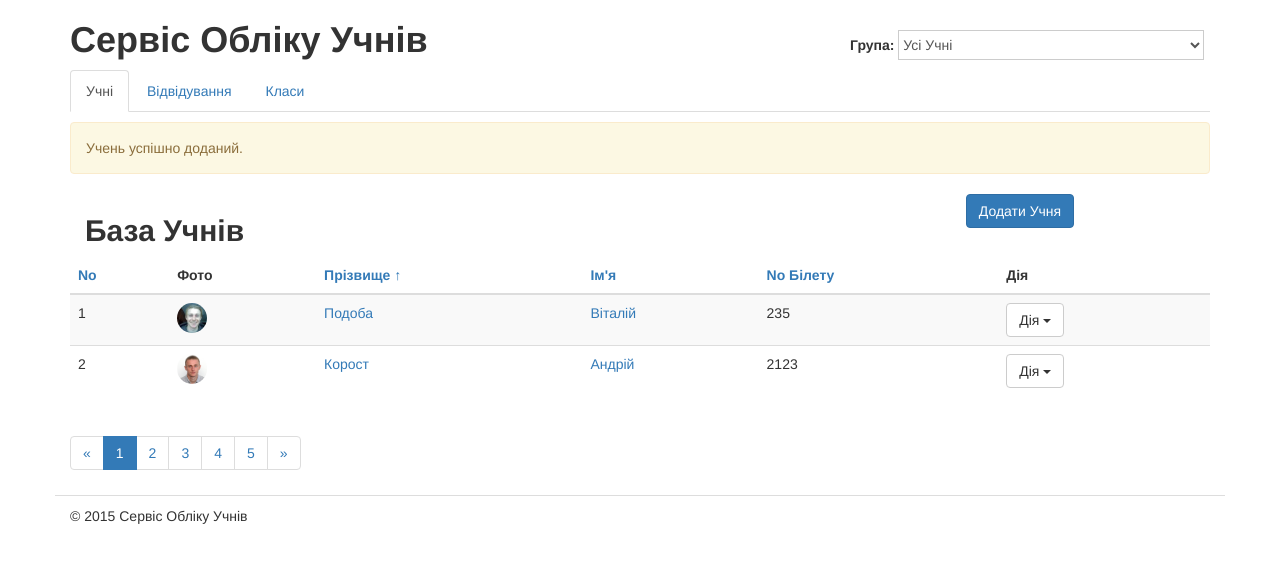
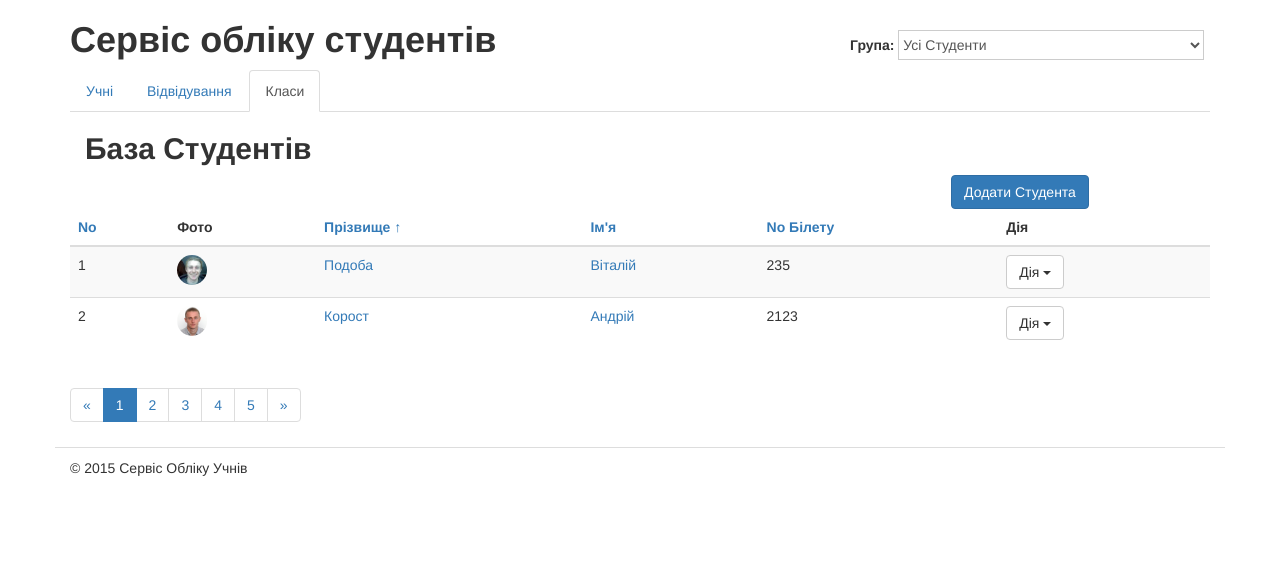
Before and after one commit to mamax/django-pupils, a Django app: page / in a window 1280 px wide. Shown: the top 563 px of the page. Run offline with Django 3.2, Linux system fonts and the light colour scheme; some libraries are stand-ins or nearby versions.

Commit message:
extending pupils and groups from base.html

```diff
--- /dev/null
+++ b/pupils/templates/pupils/base.html
@@ -0,0 +1,91 @@
+{% load static from staticfiles %}
+
+<!DOCTYPE html>
+<html lang="uk">
+<head>
+    <meta charset="UTF-8"/>
+    <title>Сервіс Обліку Студентів {% block meta_title %}{% endblock meta_title %}</title>
+
+    <meta name="description" value="Система Обліку Стундентів Навчального Закладу"/>
+    <meta name="viewport" content="width=device-width, initial-scale=1">
+
+    <!-- Include Styles -->
+    <link rel="stylesheet" href="https://cdn.jsdelivr.net/bootstrap/3.3.0/css/bootstrap.min.css">
+    <link rel="stylesheet" href="{% static "css/main.css" %}">
+
+    {% block extra_css %}{% endblock extra_css %}
+
+</head>
+<body>
+<!-- Start container -->
+<div class="container">
+    <!-- Start header -->
+    <div class="row" id="header">
+        <!--Logo -->
+        <div class="col-xs-8">
+            <h1>Сервіс обліку студентів</h1>
+        </div>
+
+        <!-- Group selector-->
+        <div class="col-xs-4" id="group-selector">
+            <strong>Група:</strong>
+            <select>
+                <option value="">Усі Студенти</option>
+                <option value="">5-А, Подоба Віталій (No 254)</option>
+                <option value="">8-Б, Корост Андрій (No 2123)</option>
+            </select>
+        </div>
+    </div>
+    <!-- END Header-->
+
+    <!-- Start SubHeader-->
+    <div class="row" id="sub-header">
+        <div class="col-xs-12">
+            <ul class="nav nav-tabs" role="tablist">
+                <li role="presentation"><a href="{% url "home" %}">Учні</a></li>
+                <li role="presentation"><a href="{% url "journal" %}">Відвідування</a></li>
+                <li role="presentation" class="active"><a href="{% url "groups" %}">Класи</a></li>
+            </ul>
+        </div>
+    </div>
+    <!-- End SubHeader -->
+
+    <!-- Start Main Page Content -->
+    <div class="row" id="content-columns">
+
+        <div class="col-xs-12" id="content-column">
+            <!-- Status Message -->
+            {% comment "Not used alert so far" %}
+            <div class="alert alert-warning" role="alert">Клас успішно доданий.</div>
+            {% endcomment %}
+            <div class="col-xs-8">
+                <h2>{% block title %}{% endblock title %}</h2>
+            </div>
+
+        {% block content %}
+
+
+        {% endblock content %}
+
+        </div>
+    </div>
+    <!-- End Main Page Content -->
+    <!-- Start Footer -->
+    <div class="row" id="footer">
+        <div class="col-xs-12">
+            &copy; 2015 Сервіс Обліку Учнів
+        </div>
+    </div>
+    <!-- End Footer -->
+</div>
+<!--End Container-->
+
+
+<!-- Javascripts Section -->
+<script src="http://cdnjs.cloudflare.com/ajax/libs/jquery/2.1.1/jquery.js"></script>
+<script src="https://cdn.jsdelivr.net/bootstrap/3.3.0/js/bootstrap.min.js"></script>
+
+{% block extra_js %}{% endblock extra_js %}
+
+</body>
+</html>
--- a/pupils/templates/pupils/pupils_list.html
+++ b/pupils/templates/pupils/pupils_list.html
@@ -1,71 +1,22 @@
+{% extends "pupils/base.html" %}
+
 {% load static from staticfiles %}
- <!DOCTYPE html>
-  <html lang="uk">
-  <head>
-  <meta charset="UTF-8"/>
-  	<title>База Учнів</title>
-  	  <meta name="description" value="Система Обліку Учнів Навчального Закладу" />
-	  <meta name="viewport" content="width=device-width, initial-scale=1">
 
-  	<!-- Include Styles -->
-		<link rel="stylesheet" href="https://cdn.jsdelivr.net/bootstrap/3.3.0/css/bootstrap.min.css">
-        <link rel="stylesheet" href="{% static "css/main.css" %}">
-		<style type="text/css">.col-xs-12, .col-xs-4, .col-xs-8
-		</style>
-  </head>
-  <body>
-  	<!-- Start container -->
-  	<div class= "container">
-  	<!-- Start header -->
-  		<div class= "row" id ="header">
-  		<!--Logo -->
-  			<div class = "col-xs-8">
-  				<h1>Сервіс Обліку Учнів</h1>
-  			</div>
+{% block meta_title %} - Студенти{% endblock meta_title %}
 
-  		<!-- Group selector-->
-  			<div class = "col-xs-4" id= "group-selector">
-  				<strong>Група:</strong>
-				<select>
-					<option value="">Усі Учні</option>
-					<option value="">5-А, Подоба Віталій (No 254)</option>
-					<option value="">8-Б, Корост Андрій (No 2123)</option>
-				</select>
-  			</div>
-  		</div>
-  		<!-- END Header-->
+{% block title %}База Студентів{% endblock title %}
 
-  		<!-- Start SubHeader-->
-  		<div class ="row" id = "sub-header">
-  			<div class="col-xs-12">
-  				<ul class="nav nav-tabs" role="tablist">
-					<li role="presentation" class="active"><a href="{% url "home" %}">Учні</a></li>
-					<li role="presentation"><a href="{% url "journal" %}">Відвідування</a></li>
-					<li role="presentation"><a href="{% url "groups" %}">Класи</a></li>
-				</ul>
-  			</div>
-  		</div>
-  		<!-- End SubHeader -->
 
-  		<!-- Start Main Page Content -->
-		<div class="row" id="content-columns">
+            {% block content %}
+                <div class="col-xs-8" id="content-column"></div>
+                <div class="col-xs-4">
+                        <!-- Add Student Button -->
+                         <center>
+                               <a  href="{% url "pupils_add" %}" class="btn btn-primary">Додати Студента</a>
+                         </center>
+                </div>
 
-			<div class="col-xs-12" id="content-column">
-				<!-- Status Message -->
-					<div class="alert alert-warning" role="alert">Учень успішно доданий.</div>
 
-					<div class = "col-xs-8">
-						<h2>База Учнів</h2>
-					</div>
-
-					<div class = "col-xs-4">
-						<!-- Add Student Button -->
-						<center>
-					<a class="btn btn-primary" href="{% url "pupils_add" %}">Додати Учня</a>
-							</center>
-					</div>
-
-					<div>
 					<!-- Start Students Listing -->
 							<table class="table table-hover table-striped">
 								<thead>
@@ -107,6 +58,7 @@
 										{% endfor %}
 									</tbody>
 						</table>
+                    <!-- End Students Listing -->
 						<nav>
 							<ul class="pagination">
 								<li><a href="#">&laquo;</a></li>
@@ -118,24 +70,4 @@
 								<li><a href="#">&raquo;</a></li>
 							</ul>
 						</nav>
-				<!-- End Students Listing -->
-					</div>
-			</div>
-		</div>
-		<!-- End Main Page Content -->
-		<!-- Start Footer -->
-		<div class="row" id="footer">
-			<div class="col-xs-12">
-				&copy; 2015 Сервіс Обліку Учнів
-			</div>
-		</div>
-		<!-- End Footer -->
-	</div>
-	<!--End Container-->
-
-
-	<!-- Javascripts Section -->
-		<script src="http://cdnjs.cloudflare.com/ajax/libs/jquery/2.1.1/jquery.js"></script>
-		<script src="https://cdn.jsdelivr.net/bootstrap/3.3.0/js/bootstrap.min.js"></script>
-  </body>
-  </html>
+            {% endblock content %}
```
Also changed, not shown: pupils/templates/pupils/groups_list.html (+12 -85 lines), 1 other file.
